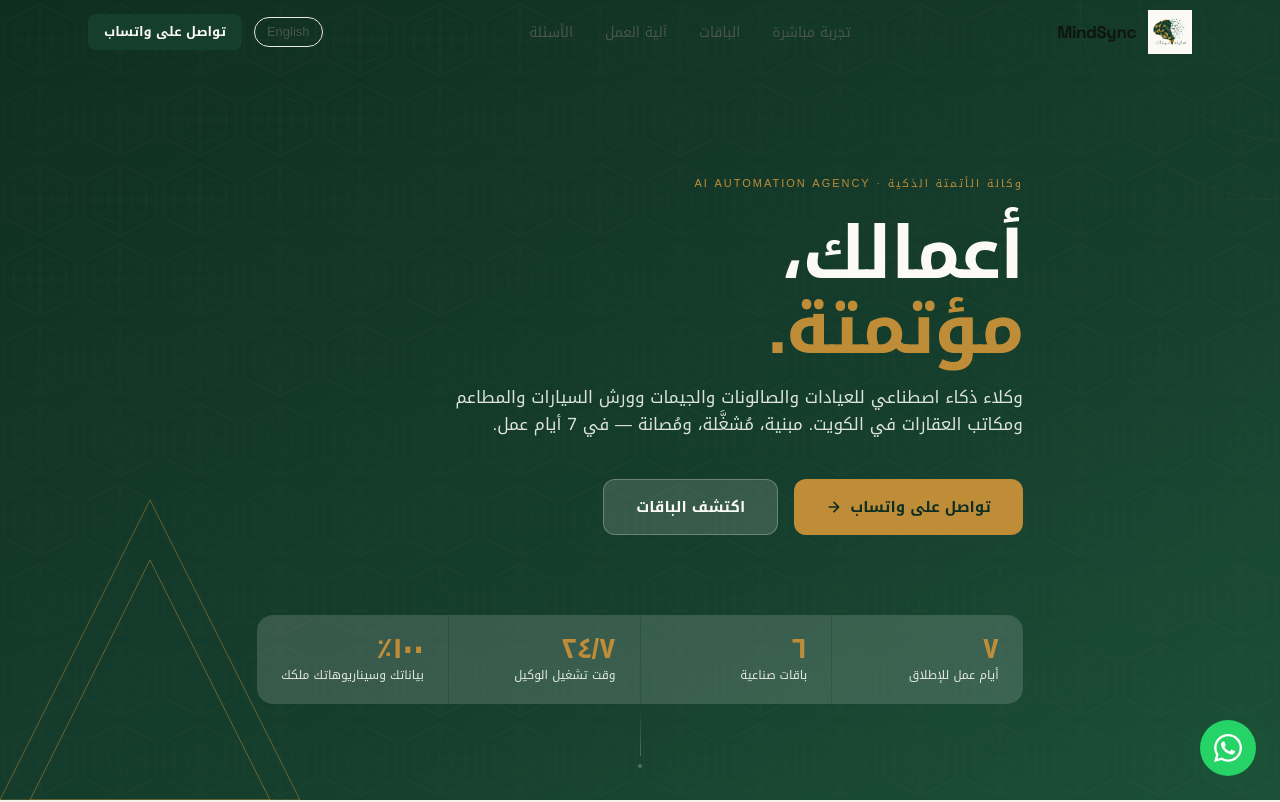
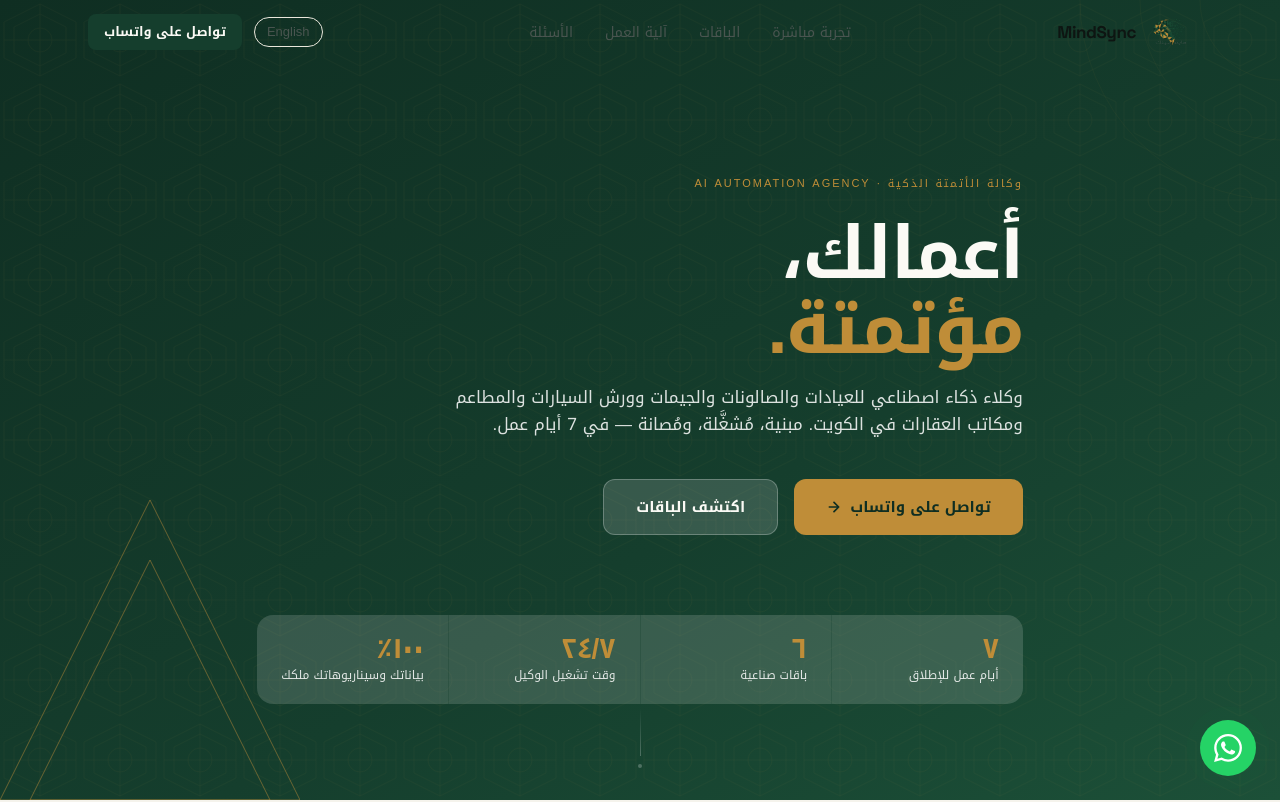
Before and after one commit to abdulazizfaras93-dotcom/mindsync-web, a Next.js app: page / in a window 1280 px wide. Shown: the top 802 px of the page. Built offline with nearby package versions, Linux system fonts and the light colour scheme.

Commit message:
Navbar: use transparent logo variant

```diff
--- a/src/components/layout/Navbar.tsx
+++ b/src/components/layout/Navbar.tsx
@@ -38,7 +38,7 @@ export default function Navbar() {
 
         {/* Logo */}
         <a href="#" className="flex items-center gap-3 group" aria-label="MindSync">
-          <img src="/brand/logo.png" alt="" width={44} height={44} className="block" />
+          <img src="/brand/logo-transparent.png" alt="" width={44} height={44} className="block" />
           <span className="text-ms-ink-900 font-grotesk text-[17px] tracking-tight font-bold leading-none">MindSync</span>
         </a>
 
```
Also changed, not shown: design/og/logo-transparent.png (added), public/brand/logo-transparent.png (added).
